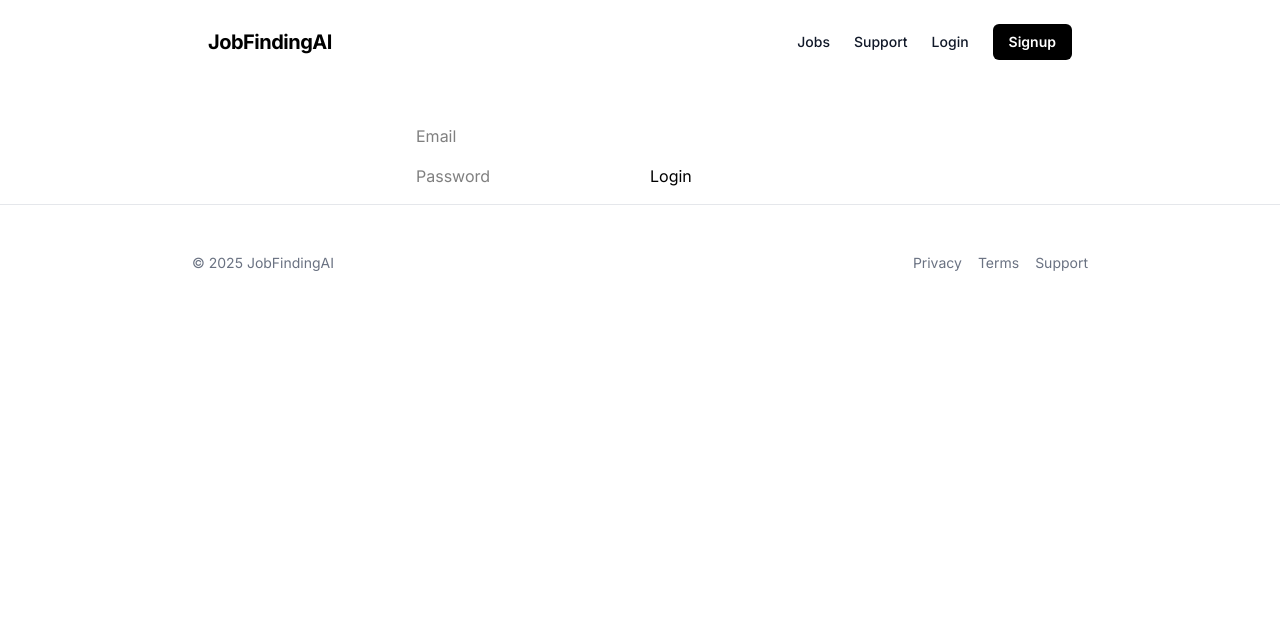
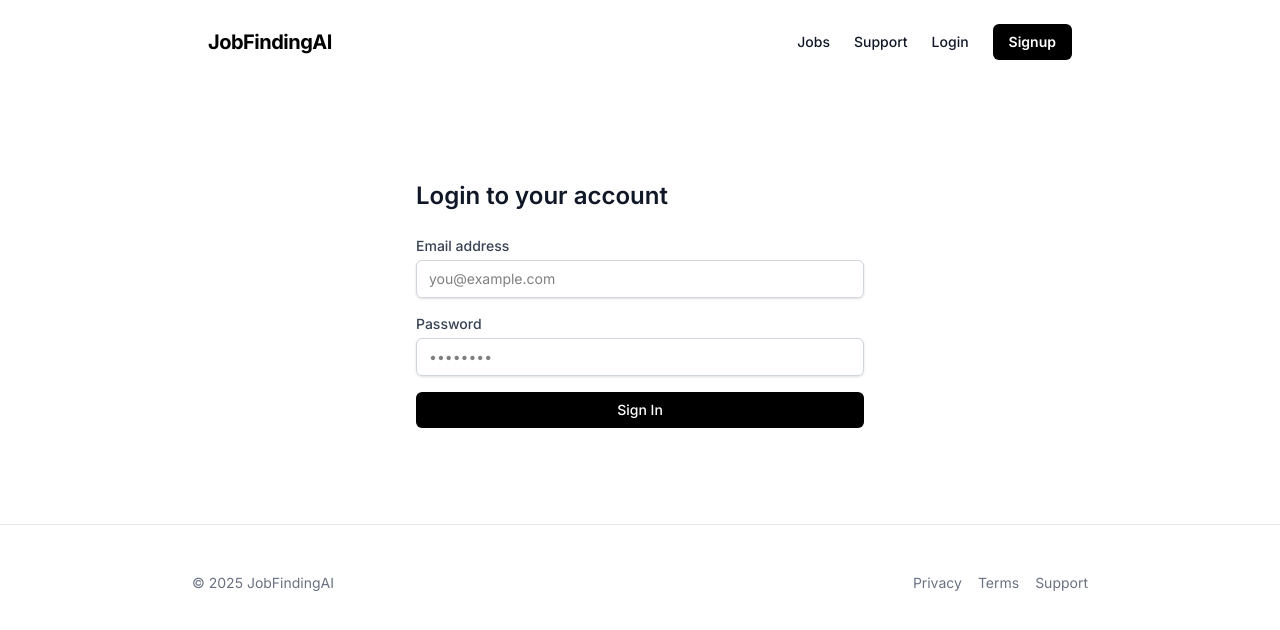
Before and after one commit to pradipchaudhary/jobfindingai, a Next.js app: page /login in a window 1280 px wide. Shown: the top 630 px of the page. Built offline with nearby package versions, Linux system fonts and the light colour scheme.

Commit message:
next-auth issue

```diff
--- a/app/(auth)/login/page.tsx
+++ b/app/(auth)/login/page.tsx
@@ -1,9 +1,8 @@
-// app/login/page.tsx
 'use client';
 
-import { signIn } from 'next-auth/react';
 import { useState } from 'react';
 import { useRouter } from 'next/navigation';
+import { signIn } from 'next-auth/react';
 
 export default function LoginPage() {
     const [form, setForm] = useState({ email: '', password: '' });
@@ -14,7 +13,7 @@ export default function LoginPage() {
         const res = await signIn('credentials', {
             redirect: false,
             email: form.email,
-            password: form.password
+            password: form.password,
         });
 
         if (res?.ok) router.push('/dashboard');
@@ -22,10 +21,47 @@ export default function LoginPage() {
     };
 
     return (
-        <form onSubmit={handleLogin} className="max-w-md mx-auto mt-10 space-y-4">
-            <input className="input" placeholder="Email" onChange={e => setForm({ ...form, email: e.target.value })} />
-            <input className="input" type="password" placeholder="Password" onChange={e => setForm({ ...form, password: e.target.value })} />
-            <button className="btn" type="submit">Login</button>
-        </form>
+        <div className="py-24 px-4 sm:px-6 lg:px-8">
+            <div className="mx-auto max-w-md">
+                <h2 className="text-2xl font-semibold text-gray-900 mb-6">Login to your account</h2>
+
+                <form onSubmit={handleLogin} className="space-y-4">
+                    <div>
+                        <label htmlFor="email" className="block text-sm font-medium text-gray-700 mb-1">
+                            Email address
+                        </label>
+                        <input
+                            id="email"
+                            type="email"
+                            required
+                            className="block w-full rounded-md border border-gray-300 px-3 py-2 shadow-sm focus:border-black focus:ring-black text-sm"
+                            placeholder="you@example.com"
+                            onChange={(e) => setForm({ ...form, email: e.target.value })}
+                        />
+                    </div>
+
+                    <div>
+                        <label htmlFor="password" className="block text-sm font-medium text-gray-700 mb-1">
+                            Password
+                        </label>
+                        <input
+                            id="password"
+                            type="password"
+                            required
+                            className="block w-full rounded-md border border-gray-300 px-3 py-2 shadow-sm focus:border-black focus:ring-black text-sm"
+                            placeholder="••••••••"
+                            onChange={(e) => setForm({ ...form, password: e.target.value })}
+                        />
+                    </div>
+
+                    <button
+                        type="submit"
+                        className="w-full rounded-md bg-black hover:bg-gray-800 text-white font-medium py-2 px-4 text-sm transition-colors focus:outline-none focus:ring-2 focus:ring-black"
+                    >
+                        Sign In
+                    </button>
+                </form>
+            </div>
+        </div>
     );
 }
--- a/app/layout.tsx
+++ b/app/layout.tsx
@@ -3,7 +3,7 @@ import { Inter } from "next/font/google";
 import "./globals.css";
 import Footer from "@/components/Footer";
 import Header from "@/components/Header";
-import { SessionProvider } from "next-auth/react";
+import Providers from "@/components/Providers";
 
 
 const inter = Inter({ subsets: ['latin'] })
@@ -23,11 +23,11 @@ export default function RootLayout({
   return (
     <html lang="en">
       <body className={inter.className}>
-        <SessionProvider>
+        <Providers>
           <Header />
           {children}
           <Footer />
-        </SessionProvider>
+        </Providers>
       </body>
     </html>
   );
--- /dev/null
+++ b/components/Providers.tsx
@@ -0,0 +1,16 @@
+'use client';
+
+import { SessionProvider } from "next-auth/react";
+import { ReactNode } from "react";
+
+interface ProvidersProps {
+    children: ReactNode;
+}
+
+export default function Providers({ children }: ProvidersProps) {
+    return (
+        <SessionProvider>
+            {children}
+        </SessionProvider>
+    );
+}
```
